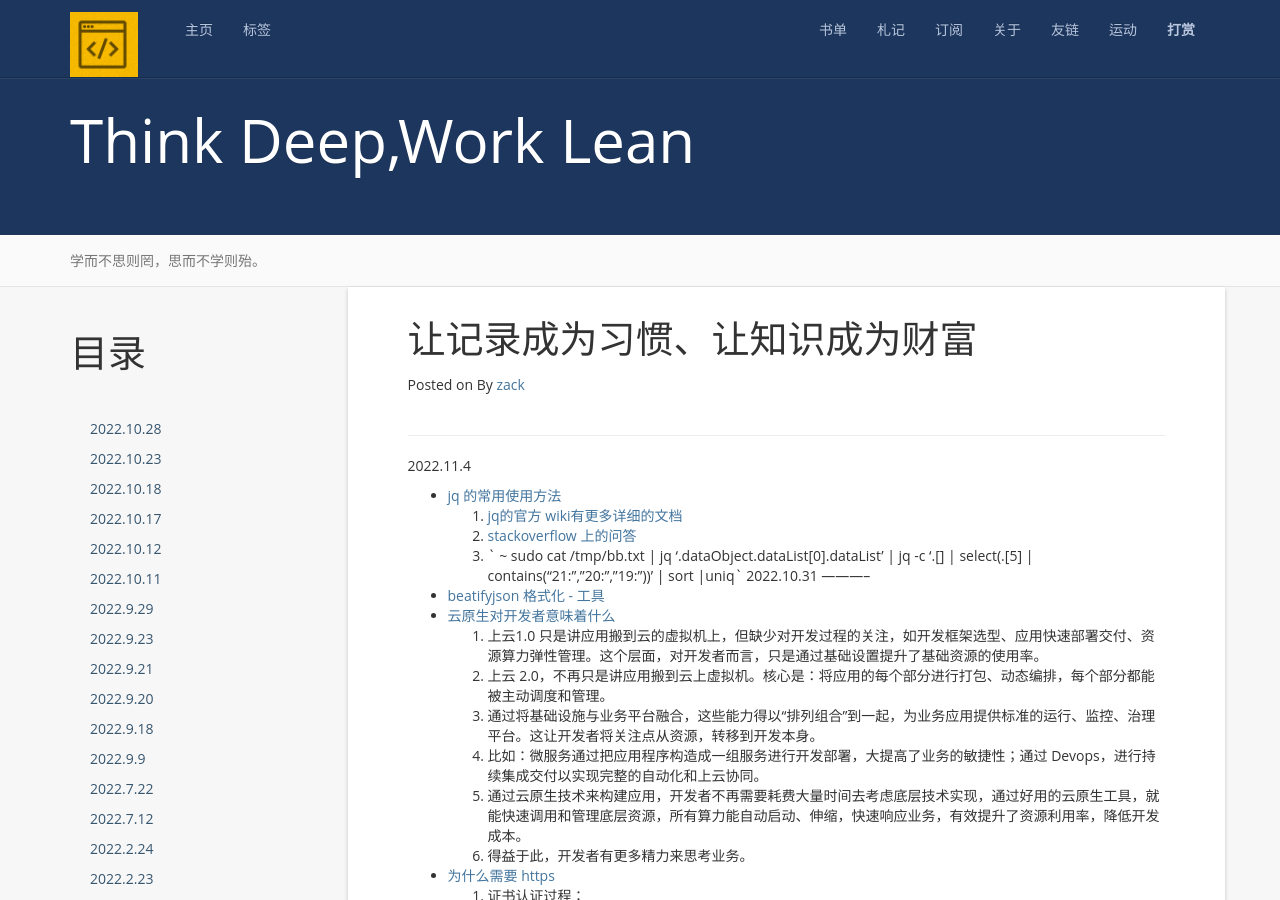
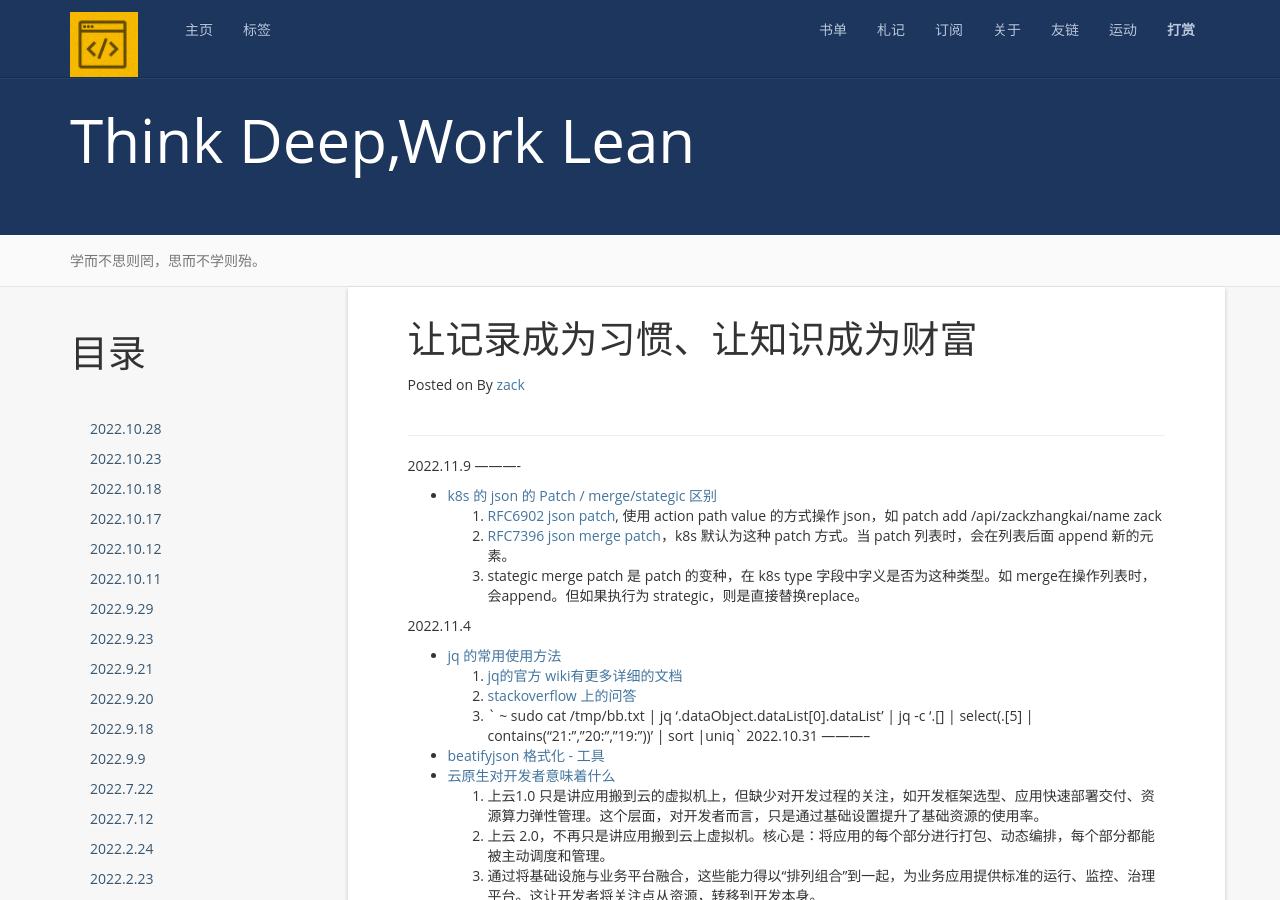
Before and after one commit to zackzhangkai/zackzhangkai.github.io, a Jekyll site: the page built from note.md, in a window 1280 px wide and 900 px high. Built offline with Jekyll 4.4.1, drawn with Linux system fonts in a browser that asks for light colours; nearby versions of some CDN libraries; a script that is not in the unit is left out; comment, search, counter and statistics services are not loaded.

Commit message:
add not
Signed-off-by: zackzhangkai <zhangkaiamm@gmail.com>

```diff
--- a/note.md
+++ b/note.md
@@ -8,6 +8,12 @@ permalink: /note/
 {:toc}
 
 ------------
+2022.11.9
+----------
++ [k8s 的 json 的 Patch / merge/stategic 区别](https://www.jianshu.com/p/8eb47409bc6d)
+  1. [RFC6902 json patch](https://www.rfc-editor.org/rfc/rfc6902), 使用  action path value 的方式操作 json，如 patch   add /api/zackzhangkai/name zack
+  2. [RFC7396 json merge patch](https://www.rfc-editor.org/rfc/rfc7396)，k8s 默认为这种 patch 方式。当 patch 列表时，会在列表后面 append 新的元素。
+  3. stategic merge patch 是 patch 的变种，在 k8s type 字段中字义是否为这种类型。如 merge在操作列表时，会append。但如果执行为 strategic，则是直接替换replace。
 
 2022.11.4
 + [jq 的常用使用方法](https://stedolan.github.io/jq/tutorial/)
```
